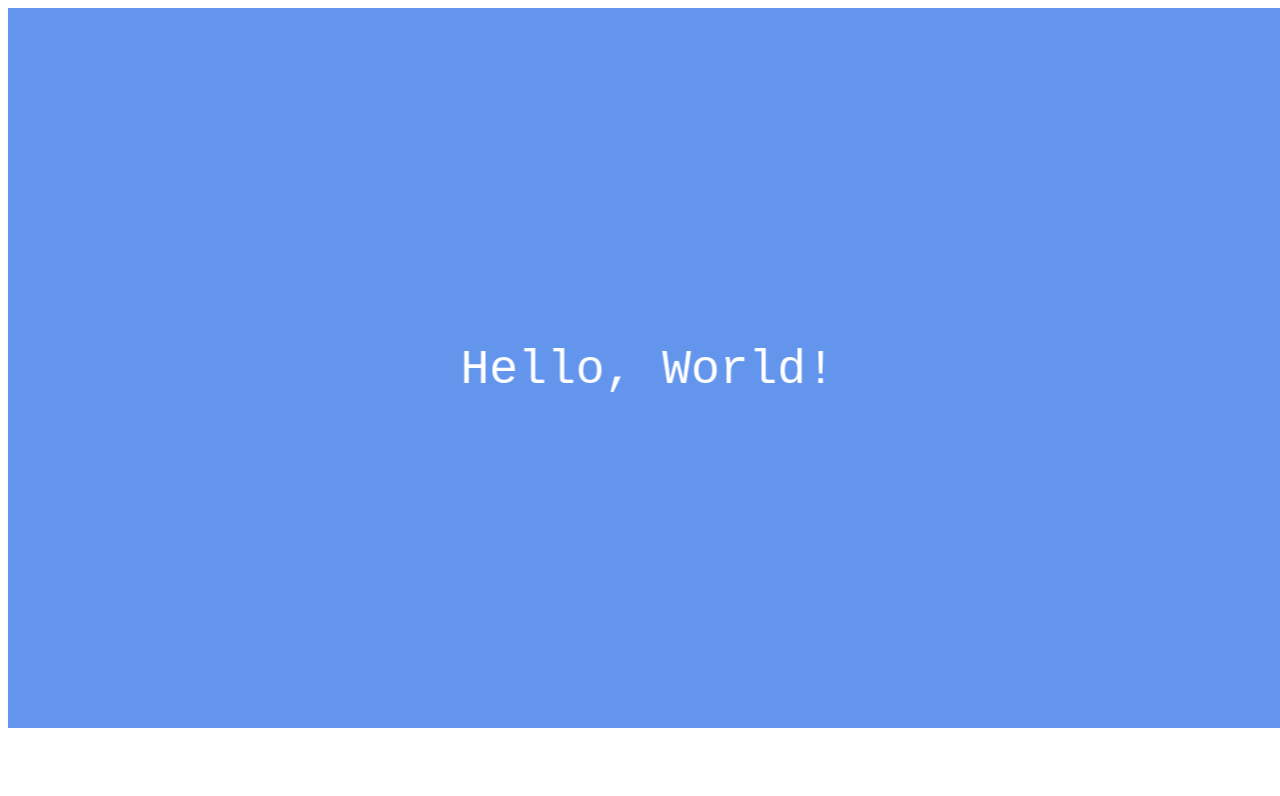
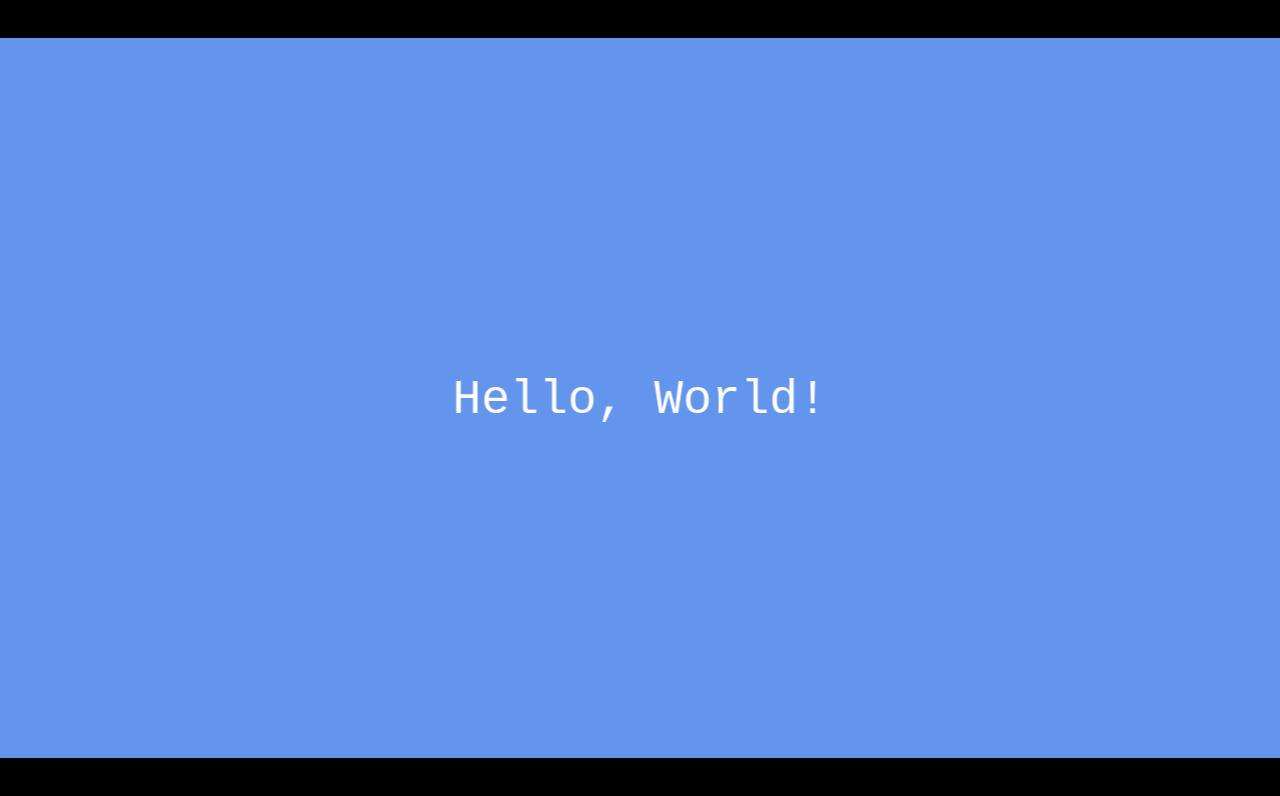
Before and after one commit to noblepickle/phaser-test, a website built with Vite: page index.html in a window 1280 px wide. Built offline with nearby package versions, Linux system fonts and the light colour scheme; animation ran at ten frames a second.

Commit message:
Centered Canvas

```diff
--- a/index.html
+++ b/index.html
@@ -2,7 +2,20 @@
 <html lang="en">
 <head>
     <meta charset="UTF-8">
+    <meta name="viewport" content="width=device-width, initial-scale=1.0">
     <title>Title</title>
+
+
+    <style>
+        body {
+            margin: 0;
+            background: #000;
+            display: flex;
+            justify-content: center;
+            align-items: center;
+            height: 100vh;
+        }
+    </style>
 </head>
 <body>
     <div id="game"></div>
```
